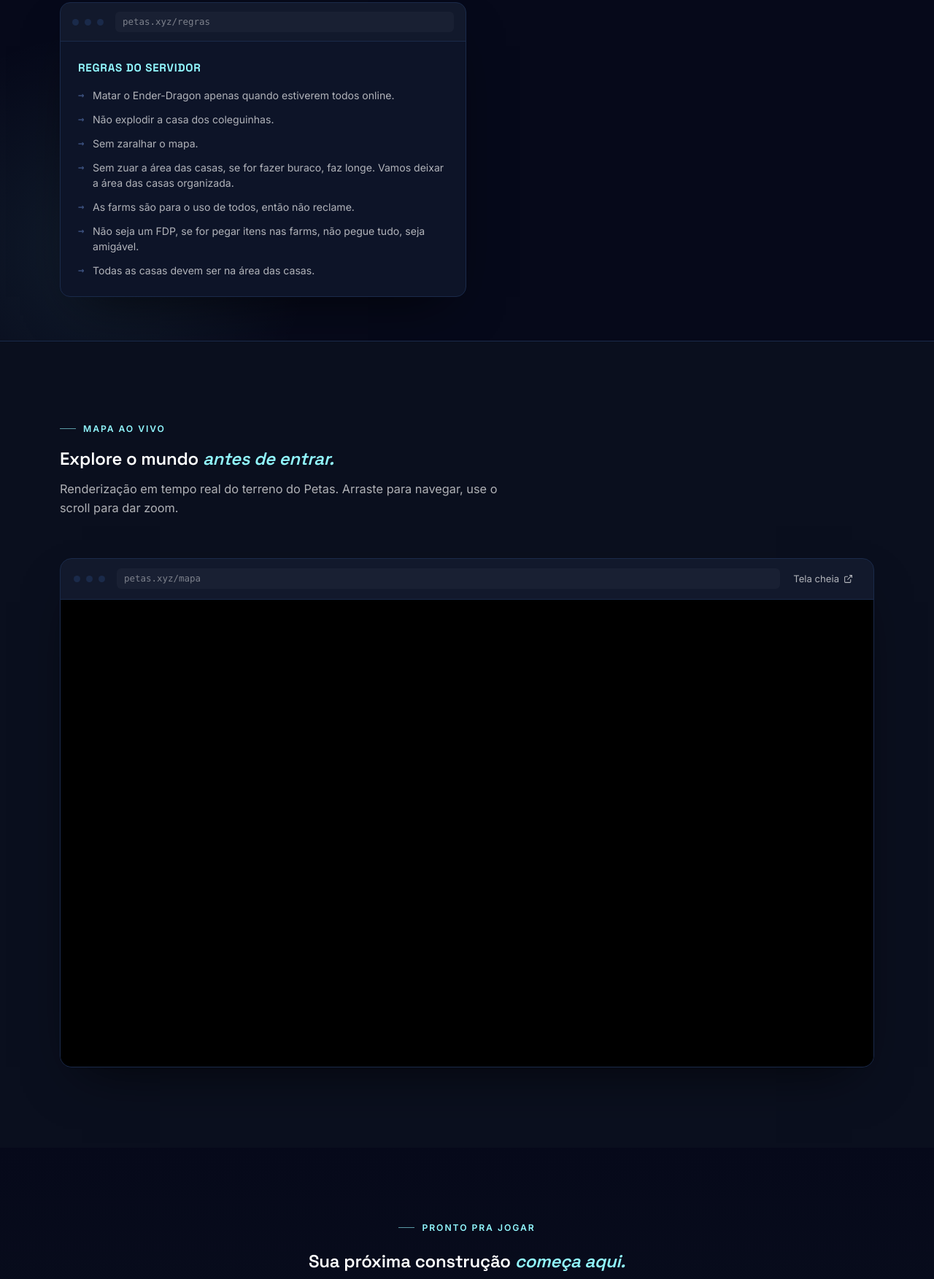
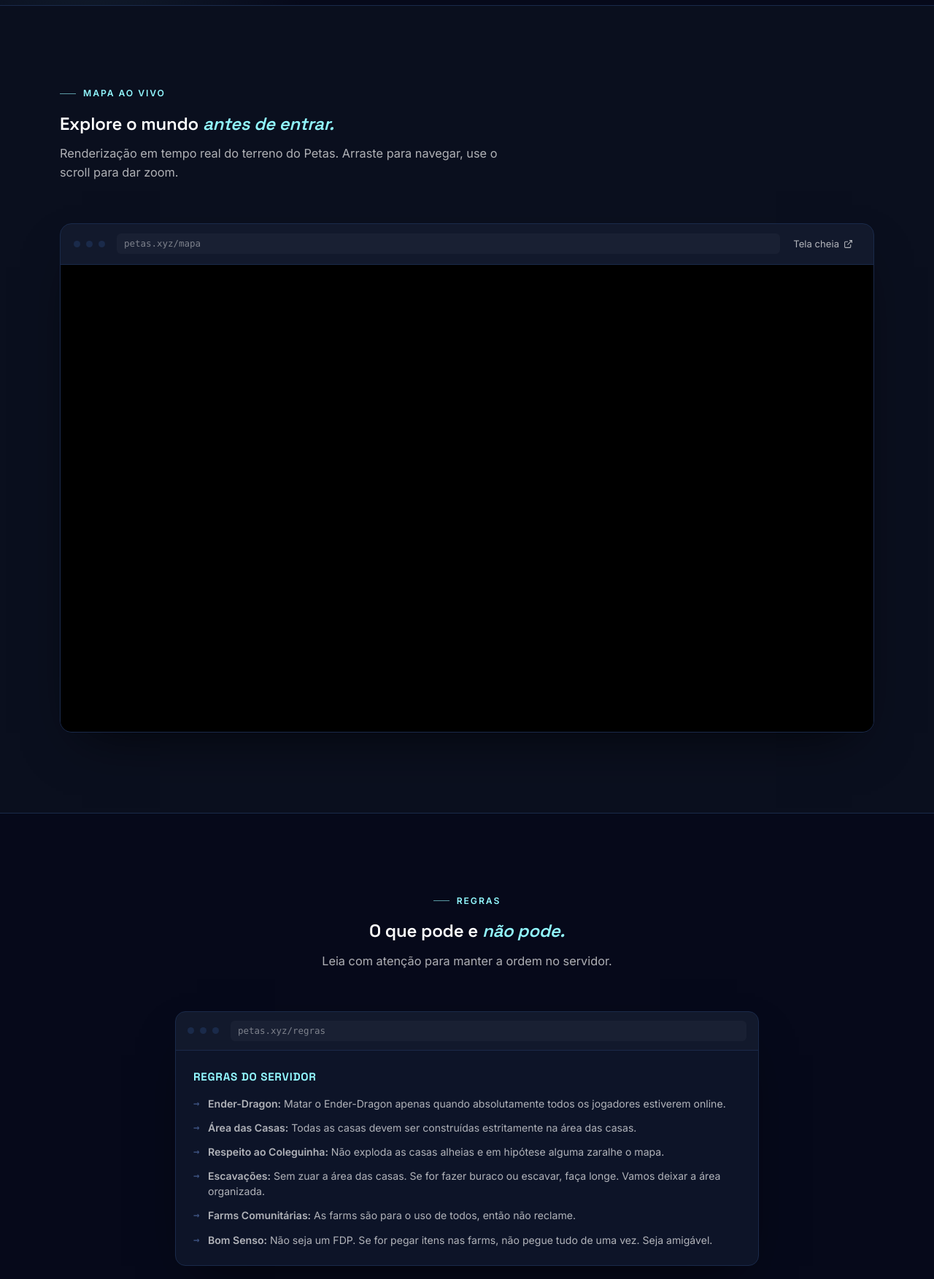
Before and after one commit to hugotakeda/Petas, a website: page index.html in a window 1280 px wide. Shown: the part 847-2600 px from the top of the page at 73% size. Drawn offline with Linux system fonts and the light colour scheme; no server answers.

Commit message:
fix: IP pill text visibility

```diff
--- a/index.html
+++ b/index.html
@@ -110,24 +110,6 @@
         </div>
       </div>
     </div>
-      <div class="mock mock-rules">
-        <div class="mock-bar">
-          <span class="mock-dot"></span><span class="mock-dot"></span><span class="mock-dot"></span>
-          <span class="mock-url">petas.xyz/regras</span>
-        </div>
-        <div class="mock-body">
-          <h3 class="rules-title">Regras do Servidor</h3>
-          <ul class="rules-list">
-            <li>Matar o Ender-Dragon apenas quando estiverem todos online.</li>
-            <li>Não explodir a casa dos coleguinhas.</li>
-            <li>Sem zaralhar o mapa.</li>
-            <li>Sem zuar a área das casas, se for fazer buraco, faz longe. Vamos deixar a área das casas organizada.</li>
-            <li>As farms são para o uso de todos, então não reclame.</li>
-            <li>Não seja um FDP, se for pegar itens nas farms, não pegue tudo, seja amigável.</li>
-            <li>Todas as casas devem ser na área das casas.</li>
-          </ul>
-        </div>
-      </div>
   </div>
 </section>
 
@@ -157,8 +139,34 @@
   </div>
 </section>
 
+<!-- ================= REGRAS ================= -->
+<section class="section" id="regras">
+  <div class="wrap">
+    <div class="section-head" style="margin: 0 auto 56px; text-align: center;">
+      <div class="eyebrow" style="justify-content: center;">Regras</div>
+      <h2>O que pode e <em>não pode.</em></h2>
+      <p>Leia com atenção para manter a ordem no servidor.</p>
+    </div>
 
-
+    <div class="mock mock-rules" style="max-width: 800px; margin: 0 auto;">
+      <div class="mock-bar">
+        <span class="mock-dot"></span><span class="mock-dot"></span><span class="mock-dot"></span>
+        <span class="mock-url">petas.xyz/regras</span>
+      </div>
+      <div class="mock-body">
+        <h3 class="rules-title">Regras do Servidor</h3>
+        <ul class="rules-list">
+          <li><strong>Ender-Dragon:</strong> Matar o Ender-Dragon apenas quando absolutamente todos os jogadores estiverem online.</li>
+          <li><strong>Área das Casas:</strong> Todas as casas devem ser construídas estritamente na área das casas.</li>
+          <li><strong>Respeito ao Coleguinha:</strong> Não exploda as casas alheias e em hipótese alguma zaralhe o mapa.</li>
+          <li><strong>Escavações:</strong> Sem zuar a área das casas. Se for fazer buraco ou escavar, faça longe. Vamos deixar a área organizada.</li>
+          <li><strong>Farms Comunitárias:</strong> As farms são para o uso de todos, então não reclame.</li>
+          <li><strong>Bom Senso:</strong> Não seja um FDP. Se for pegar itens nas farms, não pegue tudo de uma vez. Seja amigável.</li>
+        </ul>
+      </div>
+    </div>
+  </div>
+</section>
 
 <!-- ================= CTA ================= -->
 <section class="cta-section">
--- a/style.css
+++ b/style.css
@@ -89,6 +89,7 @@
     background:var(--card-surface);border:1px solid var(--card-border);
     padding:9px 14px;border-radius:8px;cursor:pointer;
     font-family:var(--mono);font-size:0.85rem;font-weight:500;
+    color:var(--white);
     transition:border-color .18s ease, background .18s ease;
   }
   .ip-pill:hover{border-color:var(--cyan-accent);}
```
